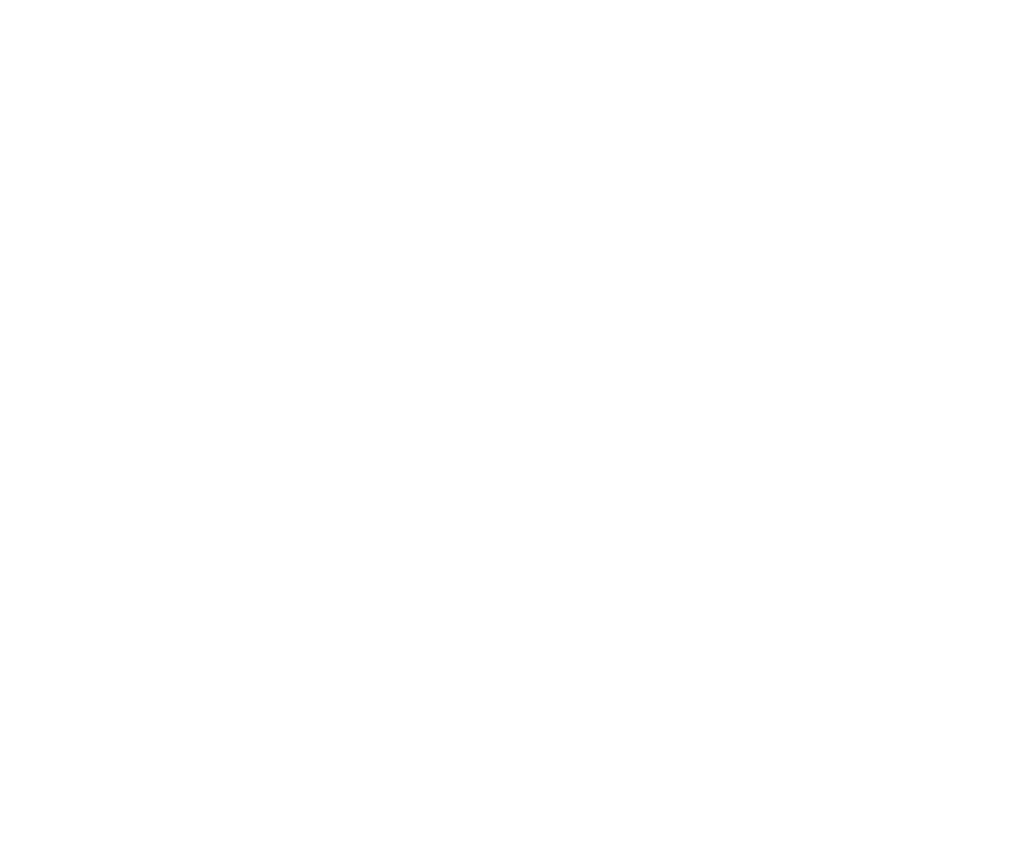
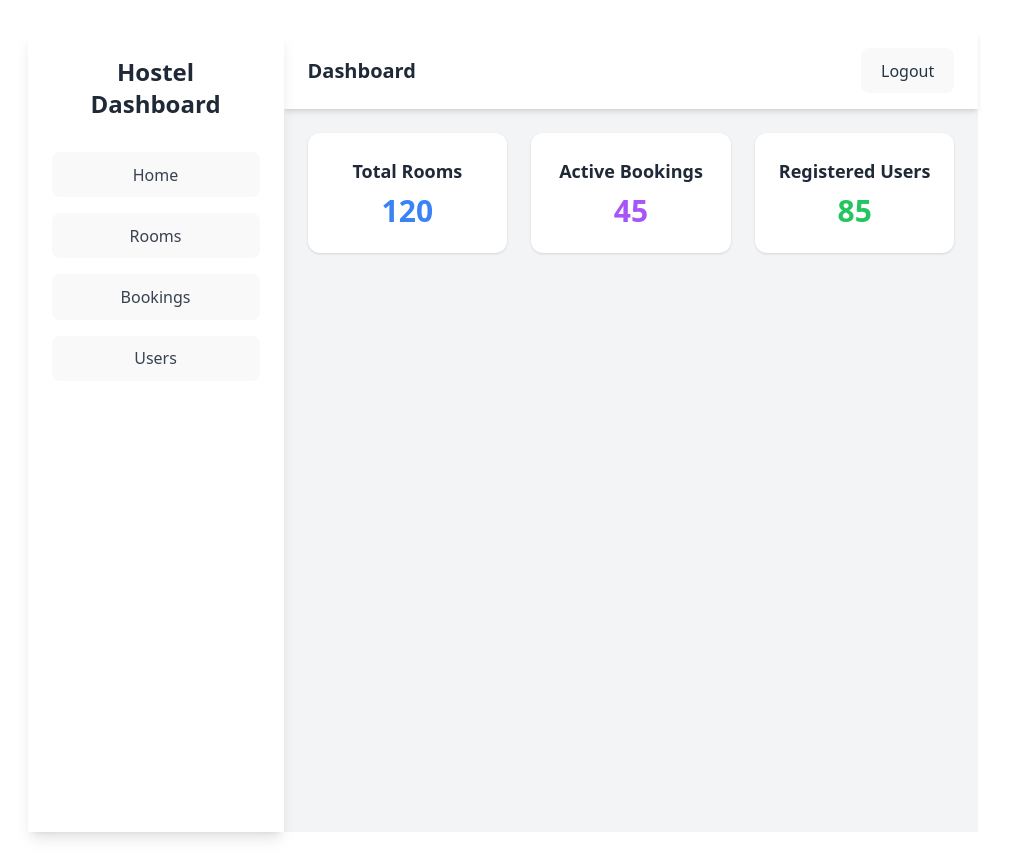
Before and after one commit to Ayushsinghbisht/ONGC_frontend, a React (Vite) app in the folder hoste-frontend/: page /dashboard in a window 1280 px wide. Before the commit this address had no page. Shown: the whole page, without its empty margins (137-1146 px from the left). Before the commit the page ends 800 px from the top, so only its background shows below. Built offline with nearby package versions, Linux system fonts and the light colour scheme.

Commit message:
added static example UI of dashboad frontend

```diff
--- a/hoste-frontend/src/App.jsx
+++ b/hoste-frontend/src/App.jsx
@@ -5,7 +5,7 @@
 import { BrowserRouter as Router, Routes, Route } from "react-router-dom";
 import Login from "./Pages/Login";
 import Signup from './Pages/Signup';
-// import Dashboard from "./pages/Dashboard";
+import Dashboard from "./Pages/Dashboard";
 
 
 export default function App() {
@@ -14,7 +14,7 @@
       <Routes>
         <Route path="/" element={<Login />} />
         <Route path="/signup" element={<Signup />} />
-        {/* <Route path="/dashboard" element={<Dashboard />} /> */}
+        <Route path="/dashboard" element={<Dashboard />} />
       </Routes>
     </Router>
   );
--- /dev/null
+++ b/hoste-frontend/src/Pages/Dashboard.jsx
@@ -0,0 +1,81 @@
+import { useState } from "react";
+import { useNavigate } from "react-router-dom";
+
+export default function Dashboard() {
+  const [sidebarOpen, setSidebarOpen] = useState(true);
+  const navigate = useNavigate();
+
+  const handleLogout = () => {
+    //  logout logic (clear auth token)
+    navigate("/");
+  };
+
+  return (
+    <div className="flex h-screen bg-gray-100">
+  {/* Sidebar */}
+  <div
+    className={`bg-white shadow-lg w-64 p-6 flex flex-col transition-transform duration-300 ${
+      sidebarOpen ? "translate-x-0" : "-translate-x-64"
+    }`}
+  >
+    <h2 className="text-2xl font-bold mb-8 text-gray-800">Hostel Dashboard</h2>
+    <nav className="flex flex-col gap-4 text-gray-700">
+      <button className="btn btn-ghost w-full justify-start hover:bg-blue-100 hover:text-blue-600 hover:shadow-md transition duration-200">
+        Home
+      </button>
+      <button className="btn btn-ghost w-full justify-start hover:bg-blue-100 hover:text-blue-600 hover:shadow-md transition duration-200">
+        Rooms
+      </button>
+      <button className="btn btn-ghost w-full justify-start hover:bg-blue-100 hover:text-blue-600 hover:shadow-md transition duration-200">
+        Bookings
+      </button>
+      <button className="btn btn-ghost w-full justify-start hover:bg-blue-100 hover:text-blue-600 hover:shadow-md transition duration-200">
+        Users
+      </button>
+    </nav>
+  </div>
+
+  {/* Main Content */}
+  <div className="flex-1 flex flex-col">
+    {/* Navbar */}
+    <div className="flex justify-between items-center bg-white shadow-md px-6 py-4">
+      <button
+        className="btn btn-ghost md:hidden"
+        onClick={() => setSidebarOpen(!sidebarOpen)}
+      >
+        Toggle Sidebar
+      </button>
+      <h1 className="text-xl font-bold text-gray-800">Dashboard</h1>
+      <button
+        className="btn btn-outline btn-sm hover:bg-blue-50"
+        onClick={handleLogout}
+      >
+        Logout
+      </button>
+    </div>
+
+    {/* Dashboard Content */}
+    <div className="p-6 grid grid-cols-1 md:grid-cols-2 lg:grid-cols-3 gap-6 overflow-auto">
+      {/* Example Card */}
+      <div className="bg-white rounded-xl shadow p-6 hover:shadow-lg hover:ring-2 hover:ring-blue-300 transition duration-200 cursor-pointer">
+        <h2 className="text-lg font-bold text-gray-800 mb-2">Total Rooms</h2>
+        <p className="text-3xl font-extrabold text-blue-500">120</p>
+      </div>
+
+      <div className="bg-white rounded-xl shadow p-6 hover:shadow-lg hover:ring-2 hover:ring-blue-300 transition duration-200 cursor-pointer">
+        <h2 className="text-lg font-bold text-gray-800 mb-2">Active Bookings</h2>
+        <p className="text-3xl font-extrabold text-purple-500">45</p>
+      </div>
+
+      <div className="bg-white rounded-xl shadow p-6 hover:shadow-lg hover:ring-2 hover:ring-blue-300 transition duration-200 cursor-pointer">
+        <h2 className="text-lg font-bold text-gray-800 mb-2">Registered Users</h2>
+        <p className="text-3xl font-extrabold text-green-500">85</p>
+      </div>
+
+      {/* Add more cards or tables as needed */}
+    </div>
+  </div>
+</div>
+
+  );
+}
```
Also changed, not shown: hoste-frontend/src/Pages/Signup.jsx (+4 -6 lines).
